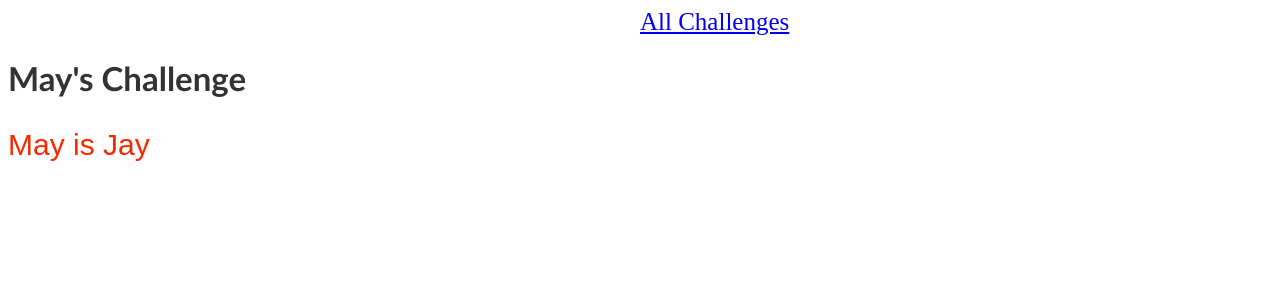
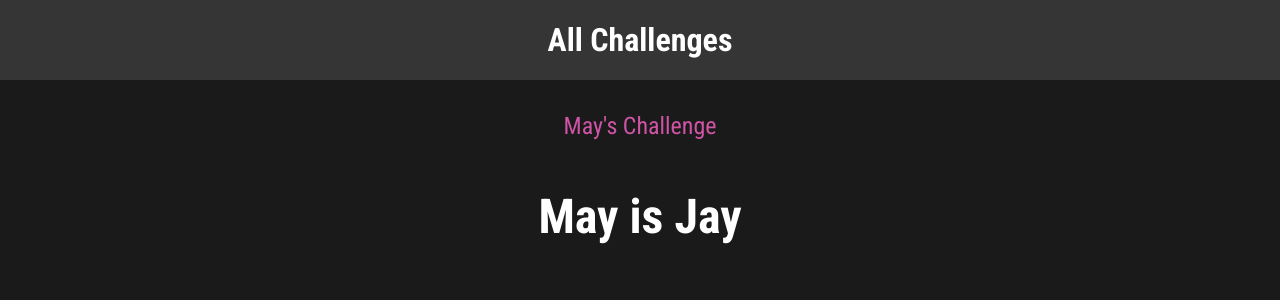
Before and after one commit to mertwithamouth/Django, a Django app: page /challenges/may in a window 1280 px wide. Shown: the top 300 px of the page. Run offline with Django 5.2, Linux system fonts and the light colour scheme.

Commit message:
Templates section has finished
Dynamic html files and static css files has been added

```diff
--- /dev/null
+++ b/monthly_challenges/challenges/static/challenges/challenges.css
@@ -0,0 +1,21 @@
+
+
+h1 {
+    text-align: center;
+    font-size: 1.5rem;
+    margin: 2rem 0 1rem 0;
+    font-weight: normal;
+    color: #cf54a6;
+}
+
+p {
+    text-align: center;
+    font-size: 3rem;
+    font-weight: bold;
+    color: white;
+}
+
+.fallback {
+  text-align: center;
+  color: white;
+}
--- /dev/null
+++ b/monthly_challenges/challenges/static/challenges/includes/header.css
@@ -0,0 +1,25 @@
+header {
+  width: 100%;
+  height: 5rem;
+  background-color: #353535;
+}
+
+header nav {
+  width: 100%;
+  height: 100%;
+  display: flex;
+  justify-content: center;
+  align-items: center;
+}
+
+header nav a {
+  color: white;
+  font-size: 2rem;
+  font-weight: bold;
+  text-decoration: none;
+}
+
+header nav a:hover,
+header nav a:active {
+  color: #cf54a6;
+}
--- a/monthly_challenges/challenges/templates/challenges/challenge.html
+++ b/monthly_challenges/challenges/templates/challenges/challenge.html
@@ -1,27 +1,9 @@
 {% extends "base.html" %}
+{% load static %}
 
 {%  block css_style %}
-                    p {
-                        font-family: Arial, sans-serif;
-                        font-size: 30px;
-                        color: #f32b00;
-                    }
-
-                    h1 {
-                        font-family: Calibri, sans-serif;
-                        font-size: 33px;
-                        color: #333;
-                    }
-
-                    .navigator a{
-
-                        font-size: 25px;
-                        display: block;
-                        margin-left: 50%;
-
-
-
-                    }
+    <link rel="stylesheet" href="{% static "challenges/challenges.css" %}">
+    <link rel="stylesheet" href="{% static "challenges/includes/header.css" %}">
 {%  endblock %}
 
 {%  block page_title %}
--- a/monthly_challenges/challenges/templates/challenges/includes/header.html
+++ b/monthly_challenges/challenges/templates/challenges/includes/header.html
@@ -1,5 +1,5 @@
 <header>
-    <nav class="navigator">
+    <nav >
         <a href="{% url "index"  %}">All Challenges</a>
     </nav>
 
--- a/monthly_challenges/challenges/views.py
+++ b/monthly_challenges/challenges/views.py
@@ -1,5 +1,5 @@
 from django.shortcuts import render
-from django.http import HttpResponse, HttpResponseNotFound,HttpResponseRedirect
+from django.http import HttpResponse, HttpResponseNotFound,HttpResponseRedirect,Http404
 from django.urls import reverse
 from django.utils.safestring import mark_safe
 from django.template.loader import render_to_string
@@ -34,7 +34,7 @@ def monthly_challenge_by_number(request,month):
 
     months=list(monthly_challenges.keys())
     if month > len(months):
-        return render(request, "404_page.html")
+        return render(request, "404.html")
 
     redirect_month=months[month-1]
     redirect_path=reverse("month-challenge", args=[redirect_month]) #/challenge
@@ -49,4 +49,5 @@ def monthly_challenge(request,month):
                                 "month_name":month})
 
     except:
-        return render(request, "404_page.html")
+        #raise Http404()
+        return render(request, "404.html")
--- a/monthly_challenges/monthly_challenges/settings.py
+++ b/monthly_challenges/monthly_challenges/settings.py
@@ -23,7 +23,7 @@ BASE_DIR = Path(__file__).resolve().parent.parent
 SECRET_KEY = "django-insecure-)8&=t@l*(bjg(v)9b@t!sk6&p+$op%v0*eitqduzy!ieju9qa9"
 
 # SECURITY WARNING: don't run with debug turned on in production!
-DEBUG = True
+DEBUG =  True
 
 ALLOWED_HOSTS = []
 
@@ -121,6 +121,9 @@ USE_TZ = True
 
 STATIC_URL = "static/"
 
+STATICFILES_DIRS = [BASE_DIR / "static",
+                    BASE_DIR / "challenges"/"static"]
+
 # Default primary key field type
 # https://docs.djangoproject.com/en/5.1/ref/settings/#default-auto-field
 
--- /dev/null
+++ b/monthly_challenges/static/base.css
@@ -0,0 +1,10 @@
+@import url('https://fonts.googleapis.com/css2?family=Roboto+Condensed:wght@400;700&display=swap');
+
+html {
+  font-family: 'Roboto Condensed', sans-serif;
+}
+
+body {
+  margin: 0;
+  background-color: #1a1a1a;
+}
--- a/monthly_challenges/templates/base.html
+++ b/monthly_challenges/templates/base.html
@@ -1,18 +1,15 @@
+{% load static %}
 <!DOCTYPE html>
 <html lang="en">
 <head>
-    <style>
-
-                    {%  block css_style %}
-                    {%  endblock %}
+    <meta charset="UTF-8">
+    <title>{%  block page_title %} {%  endblock %}</title>
+        <link rel="stylesheet" href="{% static "base.css" %}">
+        {%  block css_style %} {%  endblock %}
 
 
 
 
-
-    </style>
-    <meta charset="UTF-8">
-    <title>{%  block page_title %} {%  endblock %}</title>
 </head>
 <body>
         {%  block content %} {%  endblock %}
```
Also changed, not shown: monthly_challenges/challenges/static/challenges/index.css (added, +71 -0 lines), monthly_challenges/challenges/templates/challenges/index.html (+2 -63 lines), monthly_challenges/static/404_page.css (added, +55 -0 lines), monthly_challenges/templates/404.html (added, +22 -0 lines), monthly_challenges/templates/404_page.html (deleted, +0 -82 lines).
